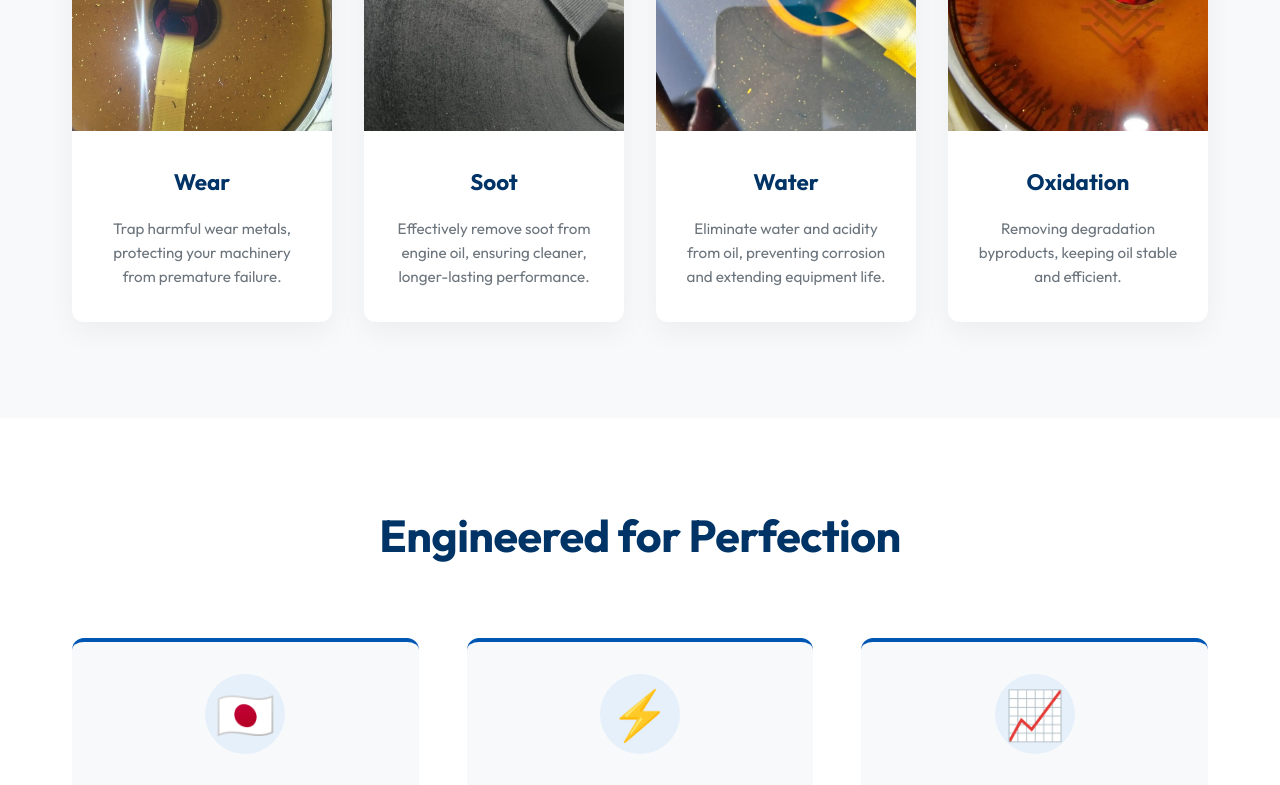
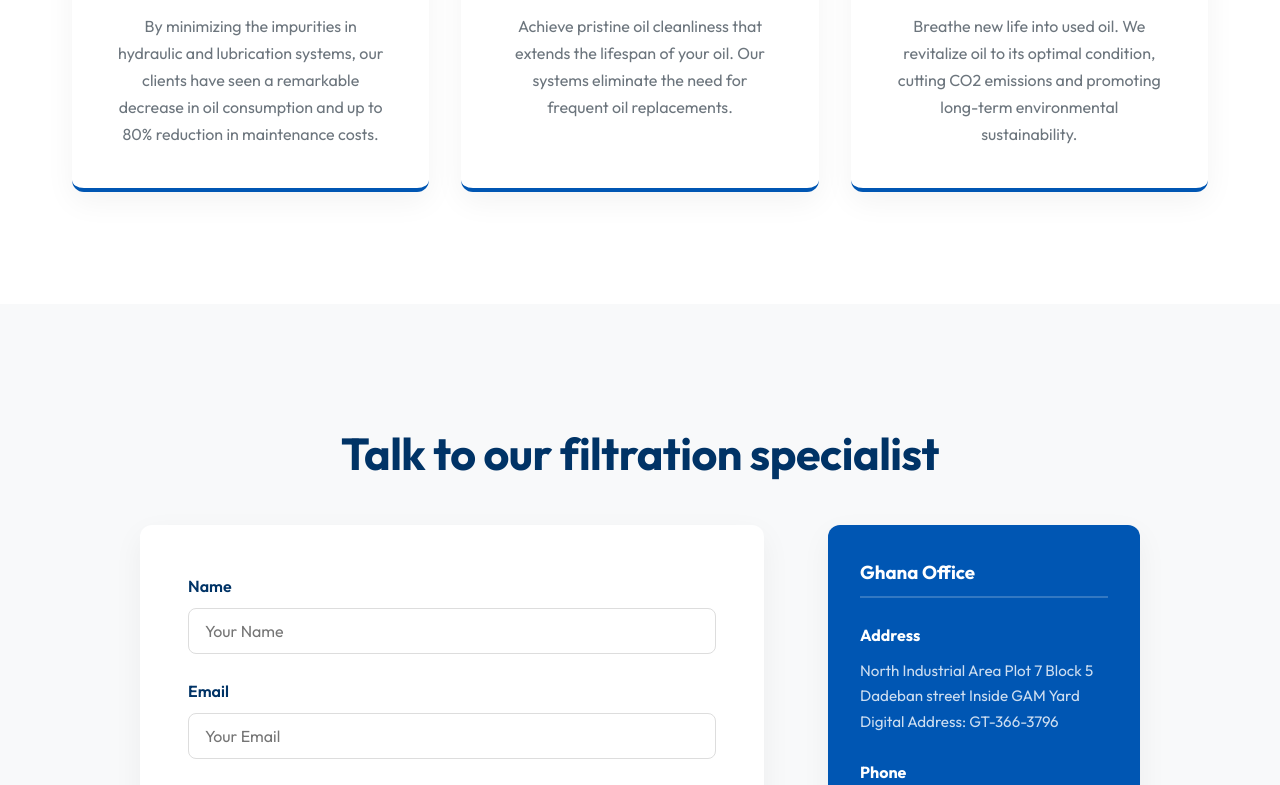
Before and after one commit to shadrackbenjamin/Novagreentechltd, a React (Vite) app: page / in a window 1280 px wide. Shown: the part 6400-7185 px from the top of the page. Built offline with nearby package versions, Linux system fonts and the light colour scheme.

Commit message:
pdated contact

```diff
--- a/src/App.jsx
+++ b/src/App.jsx
@@ -2,9 +2,6 @@ import React, { useEffect } from 'react';
 import About from './components/About';
 import Benefits from './components/Benefits';
 import Hero from './components/Hero';
-import Mission from './components/Mission';
-import Expertise from './components/Expertise';
-import Results from './components/Results';
 import Services from './components/Services';
 import Products from './components/Products';
 import Contact from './components/Contact';
@@ -65,8 +62,6 @@ function App() {
         <About />
         <Products />
         <Services />
-        <Results />
-        <Expertise />
         <Benefits />
         <Contact />
       </main>
```
